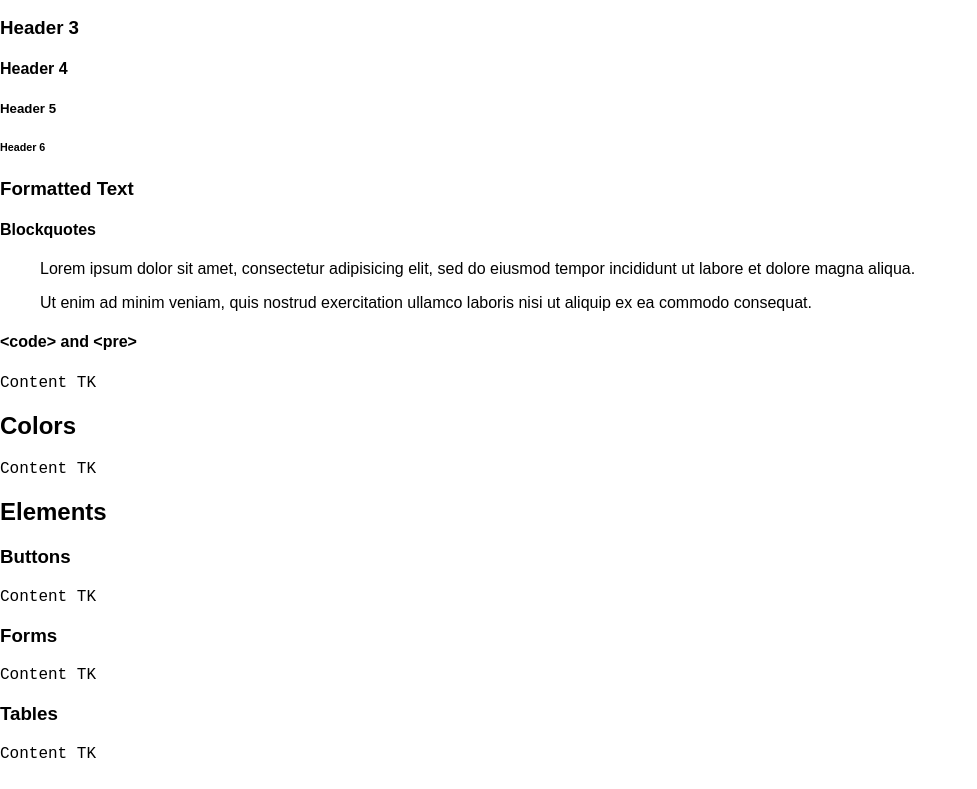
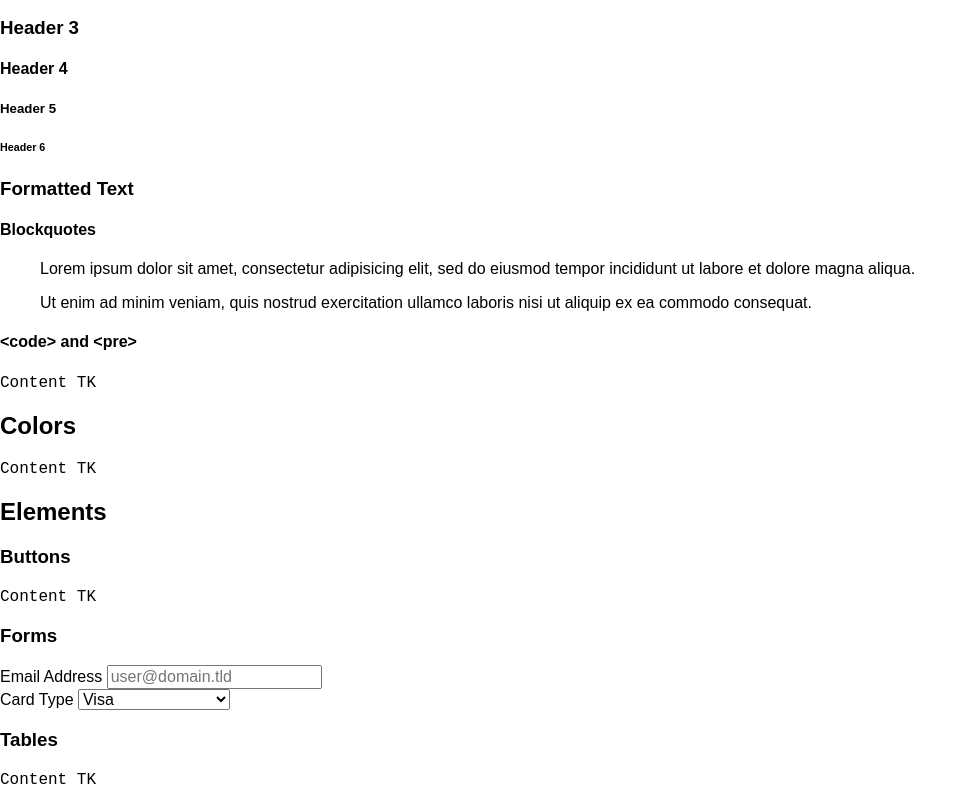
Before and after one commit to banterability/colophon, a plain HTML site: page index.html in a window 1280 px wide. Shown: the part 617-1406 px from the top of the page, without its empty margins (0-977 px from the left). Before the commit the page ends 1380 px from the top, so only its background shows below. Drawn offline with Linux system fonts and the light colour scheme.

Commit message:
Add sample form elements

```diff
--- a/index.html
+++ b/index.html
@@ -96,7 +96,21 @@
 
     <article>
       <h3>Forms</h3>
-      <code>Content TK</code>
+      <form>
+        <div class="form-group">
+          <label for="email">Email Address</label>
+          <input type="email" id="email" placeholder="user@domain.tld">
+        </div>
+        <div class="form-group">
+          <label for="cc_type">Card Type</label>
+          <select id="cc_type">
+            <option>Visa</option>
+            <option>American Express</option>
+            <option>Discover</option>
+            <option>MasterCard</option>
+          </select>
+        </div>
+      </form>
     </article>
 
     <article>
```
